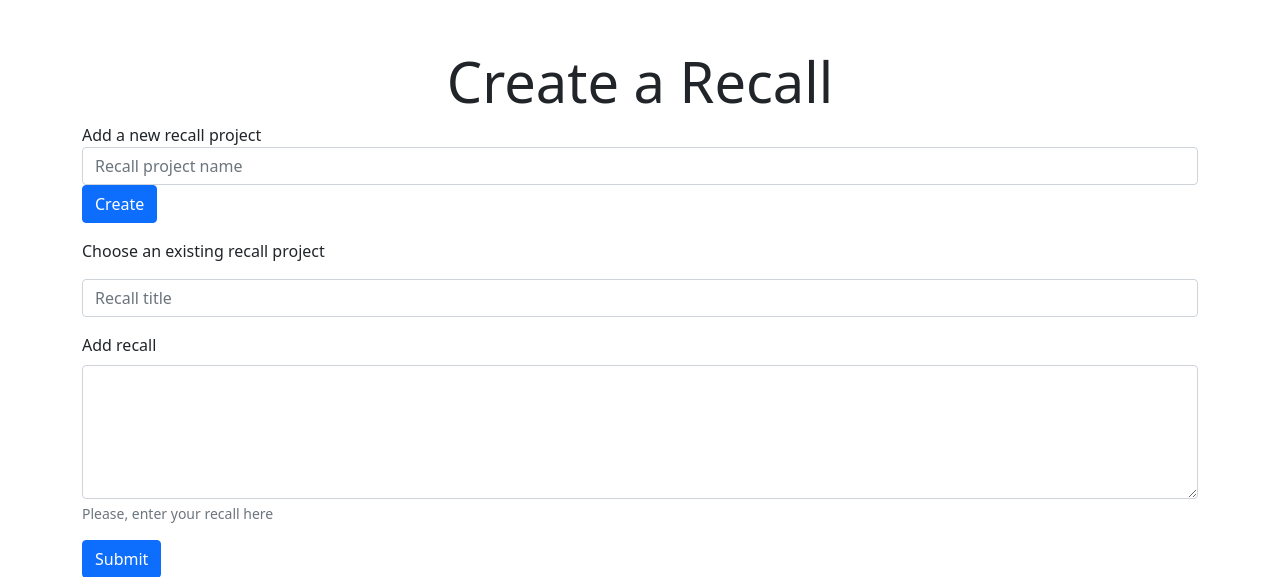
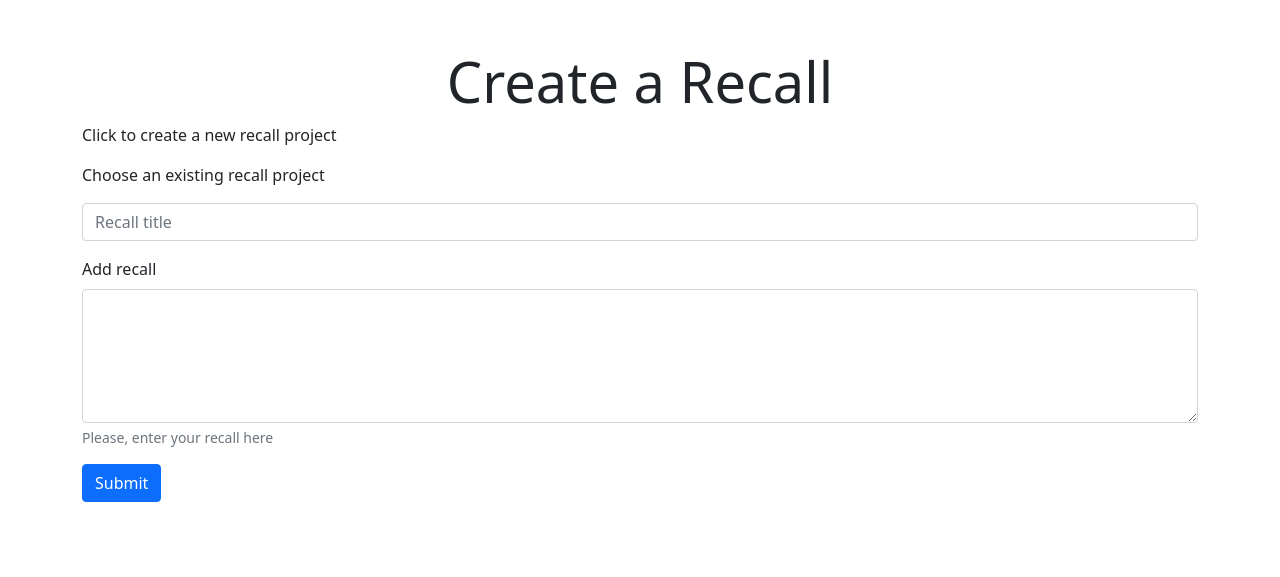
Before and after one commit to JonathanElejalde/pomodoro-web-app, a Python web app: template templates/general_pages/create_recall.html in a window 1280 px wide. Shown: the part 56-633 px from the top of the page. Run offline with Jinja, Linux system fonts and the light colour scheme; the template is opened without the code that fills it, so the values that code supplies are empty; some libraries are stand-ins or nearby versions.

```diff
--- a/templates/general_pages/create_recall.html
+++ b/templates/general_pages/create_recall.html
@@ -18,23 +18,19 @@
     <div class="row my-5">
       <h3 class="text-center display-4">Create a Recall</h3>
 
-      <form method="POST" hx-post="/recall_projects" hx-target="#new-project">
-        <div class="mb-3">
-          <label>Add a new recall project</label>
-          <input id="new-project" type="text" placeholder="Recall project name" name="project_name" class="form-control">
-          <button id="new-project-btn" type="submit" class="btn btn-primary">Create</button>
+      <div class="mb-3">
+        <!-- Get create recall project form -->
+        <div hx-get="/recall_projects/create_recall_project" hx-trigger="click" hx-target="this" hx-swap="outerHTML">
+          <label for="create-recall-project">Click to create a new recall project</label>
         </div>
-
-      </form>
-
+      </div>
 
 
       <form method="POST">
-
         <div class="mb-3">
           <!-- Getting the recall projects -->
           <label for="recall_project_id">Choose an existing recall project</label>
-          <div hx-get="/recall_projects" hx-trigger="load delay:0.2s" hx-swap="outerHTML"></div>
+          <div hx-get="/recall_projects" hx-trigger="load" hx-target="this" hx-swap="outerHTML"></div>
         </div>
 
         <div class="mb-3">
```
Also changed, not shown: templates/general_pages/recall_projects.html (+0 -9 lines).
